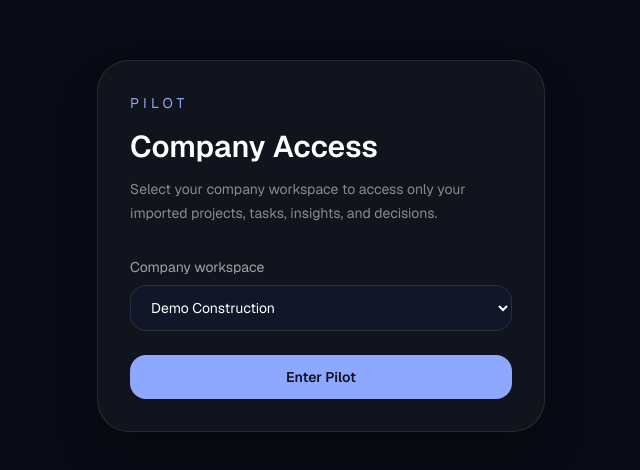
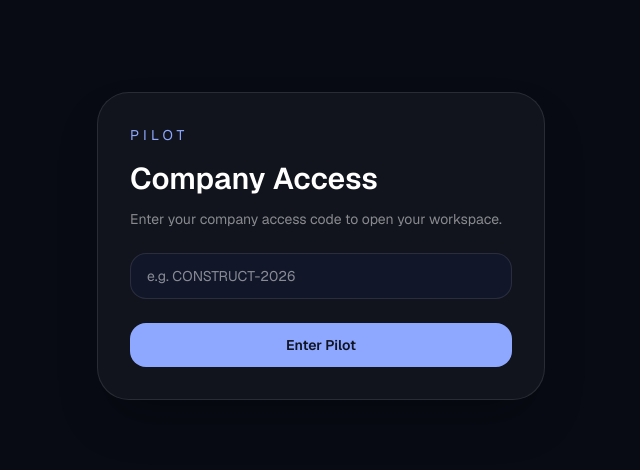
Before and after one commit to lindajerbi58-create/pilot, a Next.js app: page /login in a window 1280 px wide. Shown: the part 114-584 px from the top of the page, without its empty margins (319-959 px from the left). Built offline with nearby package versions, Linux system fonts and the light colour scheme.

Commit message:
feat(auth): add company access code page

```diff
--- a/app/login/page.tsx
+++ b/app/login/page.tsx
@@ -3,23 +3,25 @@
 import { useState } from "react";
 import { useRouter } from "next/navigation";
 
-const companies = [
-  {
-    name: "Demo Construction",
-    companyId: "company-demo-construction",
-  },
-  {
-    name: "Demo Consulting",
-    companyId: "company-demo-consulting",
-  },
-];
+const COMPANY_CODES: Record<string, string> = {
+  "CONSTRUCT-2026": "company-construction",
+  "CONSULT-2026": "company-consulting",
+};
 
 export default function LoginPage() {
   const router = useRouter();
-  const [selectedCompany, setSelectedCompany] = useState(companies[0].companyId);
+  const [code, setCode] = useState("");
+  const [error, setError] = useState("");
 
-  const handleLogin = () => {
-    localStorage.setItem("pilot_company_id", selectedCompany);
+  const handleAccess = () => {
+    const companyId = COMPANY_CODES[code.trim().toUpperCase()];
+
+    if (!companyId) {
+      setError("Invalid access code");
+      return;
+    }
+
+    localStorage.setItem("pilot_company_id", companyId);
     router.push("/dashboard");
   };
 
@@ -27,6 +29,7 @@ export default function LoginPage() {
     <main className="min-h-screen bg-[#080b14] px-6 py-10 text-white">
       <div className="mx-auto flex min-h-[80vh] max-w-md flex-col justify-center">
         <div className="rounded-[32px] border border-white/10 bg-white/[0.04] p-8 shadow-2xl shadow-black/30">
+
           <p className="text-sm uppercase tracking-[0.3em] text-[#8ea8ff]">
             Pilot
           </p>
@@ -35,33 +38,34 @@ export default function LoginPage() {
             Company Access
           </h1>
 
-          <p className="mt-3 text-sm leading-6 text-white/50">
-            Select your company workspace to access only your imported projects,
-            tasks, insights, and decisions.
+          <p className="mt-3 text-sm text-white/50">
+            Enter your company access code to open your workspace.
           </p>
 
-          <label className="mt-8 block text-sm text-white/60">
-            Company workspace
-          </label>
+          <input
+            type="text"
+            value={code}
+            onChange={(e) => {
+              setCode(e.target.value);
+              setError("");
+            }}
+            placeholder="e.g. CONSTRUCT-2026"
+            className="mt-6 w-full rounded-2xl border border-white/10 bg-[#111629] px-4 py-3 text-sm text-white outline-none"
+          />
 
-          <select
-            value={selectedCompany}
-            onChange={(e) => setSelectedCompany(e.target.value)}
-            className="mt-2 w-full rounded-2xl border border-white/10 bg-[#111629] px-4 py-3 text-sm text-white outline-none"
-          >
-            {companies.map((company) => (
-              <option key={company.companyId} value={company.companyId}>
-                {company.name}
-              </option>
-            ))}
-          </select>
+          {error && (
+            <p className="mt-3 text-sm text-red-400">
+              {error}
+            </p>
+          )}
 
           <button
-            onClick={handleLogin}
+            onClick={handleAccess}
             className="mt-6 w-full rounded-2xl bg-[#8ea8ff] px-5 py-3 text-sm font-semibold text-[#101423] transition hover:brightness-110"
           >
             Enter Pilot
           </button>
+
         </div>
       </div>
     </main>
```
